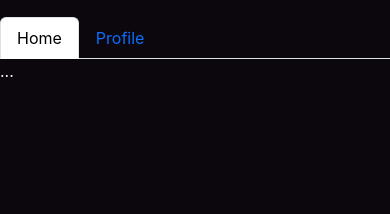
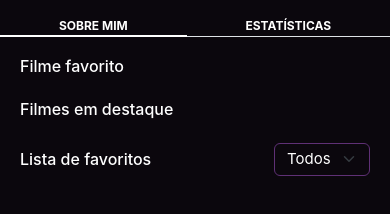
Before and after one commit to RenanKlettenberg/Trabalho-Interface-UDESC, a plain HTML site: page views/perfil.html in a window 390 px wide. Shown: the part 224-438 px from the top of the page. Drawn offline with nearby package versions, Linux system fonts and the light colour scheme.

Commit message:
Estrutura basica

```diff
--- a/css/perfil.css
+++ b/css/perfil.css
@@ -66,3 +66,41 @@ header .dropdown-menu{
     background-color: #0B070D;
     color: white !important;
 }
+
+.nav-item{
+    flex-grow: 1;
+}
+
+.nav-item button{
+    width: 100%;
+    padding: 0;
+    color: white !important;
+    background: none !important;
+    border: none !important;
+    font-size: 12px;
+    font-weight: bold;
+}
+
+.nav-link.active{
+    border-bottom: 2px solid white !important;
+}
+
+.tab-content{
+    padding: 1.25rem;
+}
+
+.tab-container{
+    display: flex;
+    flex-direction: column;
+    gap: 1rem;
+}
+
+#select_filtro{
+    background-color: #0B070D;
+    color: white;
+    flex-shrink: 1;
+    width: fit-content;
+    font-size: 15px;
+    padding: .25rem 2.25rem .25rem .75rem;
+    border: 1px solid #5F3075;
+}
--- a/views/perfil.html
+++ b/views/perfil.html
@@ -75,22 +75,48 @@
         <nav>
             <ul class="nav nav-tabs" id="myTab" role="tablist">
                 <li class="nav-item" role="presentation">
-                    <button class="nav-link active" id="home-tab" data-bs-toggle="tab" data-bs-target="#home-tab-pane"
-                        type="button" role="tab" aria-controls="home-tab-pane" aria-selected="true">Home</button>
+                    <button class="nav-link active" id="sobre-tab" data-bs-toggle="tab" data-bs-target="#tab-sobre-mim"
+                        type="button" role="tab" aria-controls="sobre-tab-pane" aria-selected="true">SOBRE MIM</button>
                 </li>
                 <li class="nav-item" role="presentation">
-                    <button class="nav-link" id="profile-tab" data-bs-toggle="tab" data-bs-target="#profile-tab-pane"
-                        type="button" role="tab" aria-controls="profile-tab-pane" aria-selected="false">Profile</button>
+                    <button class="nav-link" id="estatisticas-tab" data-bs-toggle="tab"
+                        data-bs-target="#tab-estatisticas" type="button" role="tab" aria-controls="tab-estatisticas"
+                        aria-selected="false">ESTATÍSTICAS</button>
                 </li>
             </ul>
         </nav>
 
-        <div class="tab-content" id="myTabContent">
-            <section class="tab-pane fade show active" id="home-tab-pane" role="tabpanel" aria-labelledby="home-tab"
-                tabindex="0">...</section>
-            <section class="tab-pane fade" id="profile-tab-pane" role="tabpanel" aria-labelledby="profile-tab"
+        <div class="tab-content" id="tabs-content">
+            <section class="tab-pane fade show active" id="tab-sobre-mim" role="tabpanel"
+                aria-labelledby="tab-sobre-mim" tabindex="0">
+                <div class="tab-container">
+                    <section>
+                        <h6 class="titulo-secao">Filme favorito</h6>
+
+                    </section>
+
+                    <section>
+                        <h6 class="titulo-secao">Filmes em destaque</h6>
+
+                    </section>
+
+                    <section>
+                        <div class="d-flex justify-content-between align-items-center">
+                            <h6 class="titulo-secao mb-0">Lista de favoritos</h6>
+                            <select name="select_filtro" id="select_filtro" class="form-select">
+                                <option value="Todos">Todos</option>
+                                <option value="Filmes">Filmes</option>
+                                <option value="Séries">Séries</option>
+                            </select>
+                        </div>
+                    </section>
+                </div>
+            </section>
+
+            <section class="tab-pane fade" id="tab-estatisticas" role="tabpanel" aria-labelledby="tab-estatisticas"
                 tabindex="0">
-                ...</section>
+
+            </section>
         </div>
     </main>
 
```
Also changed, not shown: css/sidebar.css (added).
